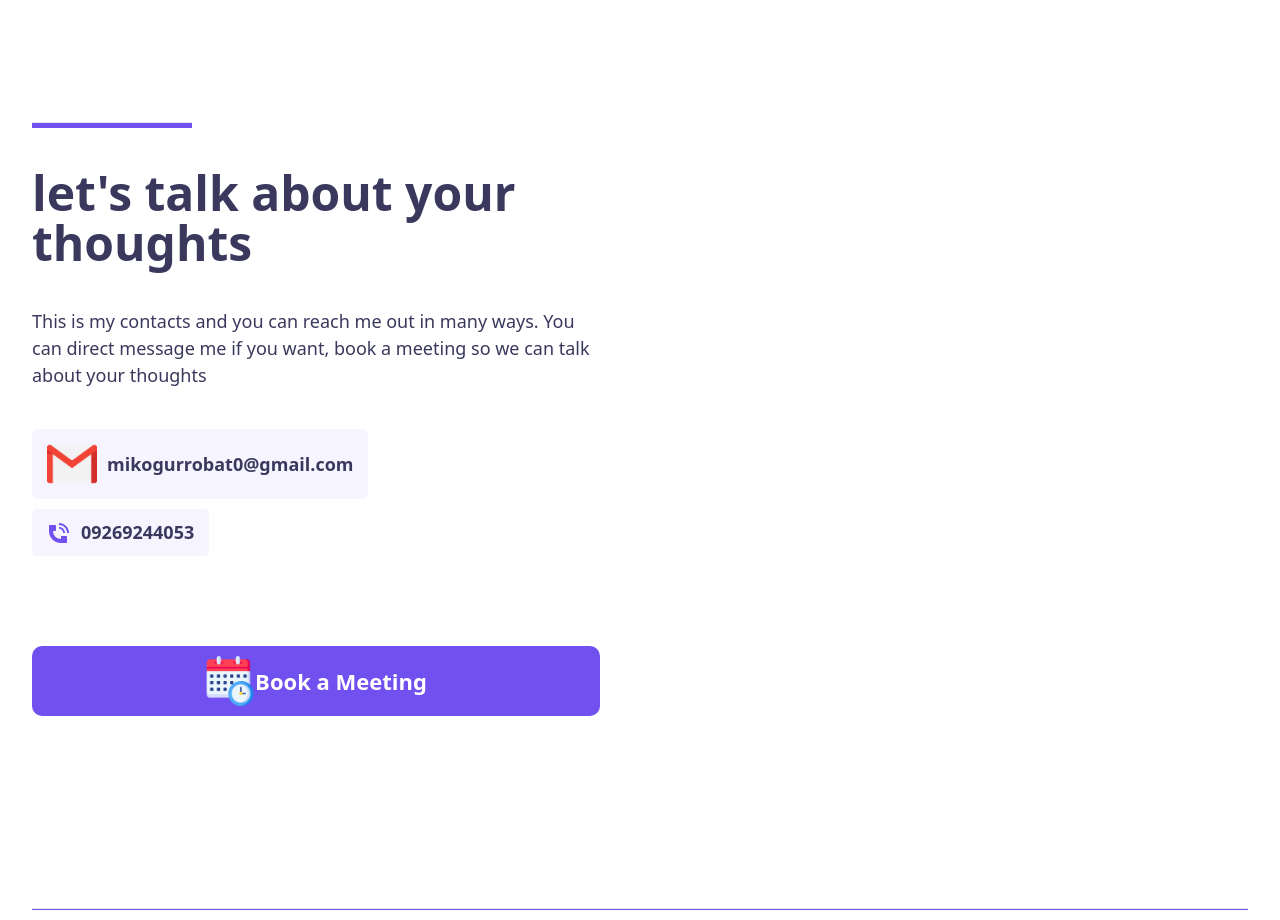
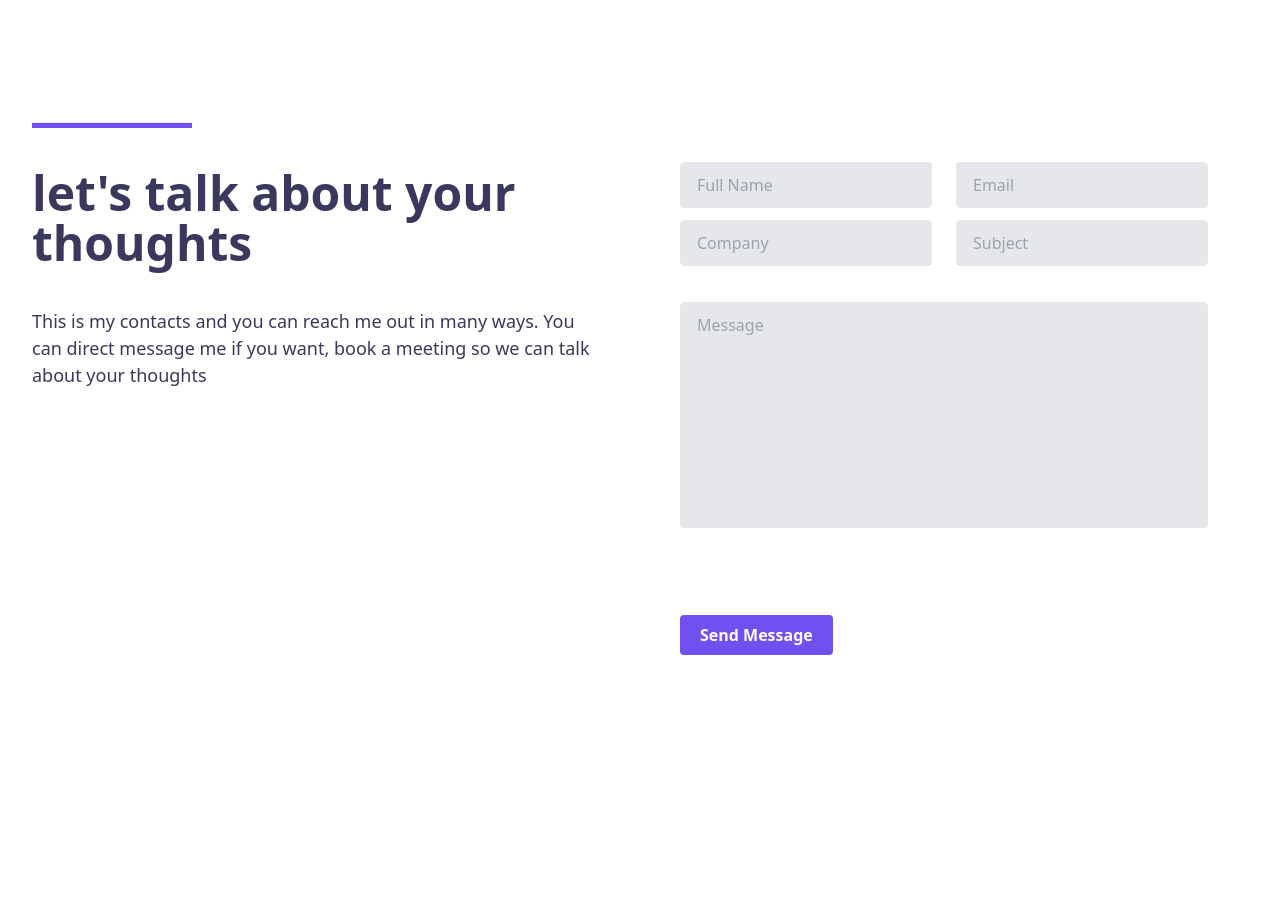
Before and after one commit to ikomcg/react-miko, a React (Create React App) app: page / in a window 1280 px wide. Shown: the part 2280-3200 px from the top of the page. Built offline with nearby package versions, Linux system fonts and the light colour scheme.

Commit message:
projects page

```diff
--- a/src/Pages/Contacts/Contact.jsx
+++ b/src/Pages/Contacts/Contact.jsx
@@ -1,4 +1,5 @@
 import React, { useEffect, useRef } from 'react'
+import ContactForm from './ContactForm';
 import { hr } from '../Home/Projects/Projects';
 import gmail from '../../images/contact/gmail.png'
 import schedule from '../../images/contact/schedule.png'
@@ -11,6 +12,7 @@ const Contact = () =>{
     useEffect(() =>{
 
         const loc = window.location.pathname
+
         switch(loc) {
             case '/home':
                 bol.current = false
@@ -24,7 +26,6 @@ const Contact = () =>{
 
 
     },[])
-
     return (
         <div className='contact-home flex flex-row justify-between px-8 mb-40'>
             <div className="left-form w-1/2 flex flex-col pr-10">
@@ -37,7 +38,7 @@ const Contact = () =>{
                     This is my contacts and you can reach me out in many ways. You can  direct message me if you want, book a meeting so we can talk about your thoughts
                     </p>
                 </div>
-                {bol &&
+                {bol.current &&
                     <div className='flex flex-col justify-center mt-10'>
                         <ul className='flex flex-col '>
                             <li className=''>
@@ -63,7 +64,7 @@ const Contact = () =>{
                 }
             </div>
             <div className="right-form w-1/2 rounded-xl  p-10">
-
+            <ContactForm contact={bol.current}/>
             </div>
         </div>
     )
--- /dev/null
+++ b/src/Pages/Contacts/ContactForm.jsx
@@ -0,0 +1,45 @@
+import React from 'react'
+import { BsFacebook } from 'react-icons/bs';
+
+function contactform(props) {
+    const {contact} = props;
+    return (
+        <div className='w-full'>
+            <form action="" className='w-full flex flex-col '>
+                <div className="flex flex-wrap -mx-3 mb-6">
+                    <div className="w-full md:w-1/2 px-3 mb-6 md:mb-0">
+                        <input className="appearance-none block w-full bg-gray-200 border text-viol-700 rounded py-3 px-4 mb-3 leading-tight focus:outline-none focus:bg-white " id="grid-first-name" type="text" placeholder="Full Name"/>
+                    </div>
+                    <div className="w-full md:w-1/2 px-3">
+                        <input type='email' className="appearance-none block w-full bg-gray-200 text-gray-700 border border-gray-200 rounded py-3 px-4 leading-tight focus:outline-none focus:bg-white " id="grid-last-name" placeholder="Email"/>
+                    </div>
+                    <div className="w-full md:w-1/2 px-3 mb-6 md:mb-0">
+                        <input className="appearance-none block w-full bg-gray-200 text-viol-700 border rounded py-3 px-4 mb-3 leading-tight focus:outline-none focus:bg-white" id="grid-first-name" type="text" placeholder="Company"/>
+                    </div>
+                    <div className="w-full md:w-1/2 px-3 mb-6 md:mb-0">
+                        <input className="appearance-none block w-full bg-gray-200 text-viol-700 border rounded py-3 px-4 mb-3 leading-tight focus:outline-none focus:bg-white" id="grid-first-name" type="text" placeholder="Subject"/>
+                    </div>
+                </div>
+                <textarea name="" id="" cols="30" rows="10" className='resize-none border bg-gray-200 text-gray-700 border rounded py-3 px-4 mb-3 leading-tight focus:outline-none focus:bg-white' placeholder='Message'></textarea>
+                <button className='bg-bgviol fonts-12 text-white font-semibold w-max py-2 px-5 my-5 rounded hover:scale-105'>Send Message</button>
+            </form>
+            {contact &&
+                <div>
+                    <ul className='flex justify-between'>
+                        <li>
+                            follow me on facebook
+                        </li>
+                        <li>
+                            <a href="https://www.facebook.com/miko.gurrobat/" rel="noreferrer" target='_blank'>
+                            <BsFacebook className='text-fb text-3xl hover:scale-105' />
+                            </a>
+                        </li>
+                    </ul>
+                </div>
+            }
+        </div>
+
+    )
+}
+
+export default contactform
--- a/src/Pages/Projects/MyProjects.jsx
+++ b/src/Pages/Projects/MyProjects.jsx
@@ -49,7 +49,7 @@ const Myprojects = () => {
                  effect="blur"
                 />
                 {
-                    btn_Link?
+                    btn_Link.current ?
                     <a href={items.Projetlink} rel="noreferrer" target='_blank' className='bg-kodego font-bold rounded-xl  px-5 py-1.5 text-bgviol w-max hover:scale-105'>{items.title}</a>
                     : <a href='https://kodego.ph/' rel="noreferrer" target='_blank' className='text-bgviol w-max hover:scale-105'>Kodego.ph</a>
                 }
```
